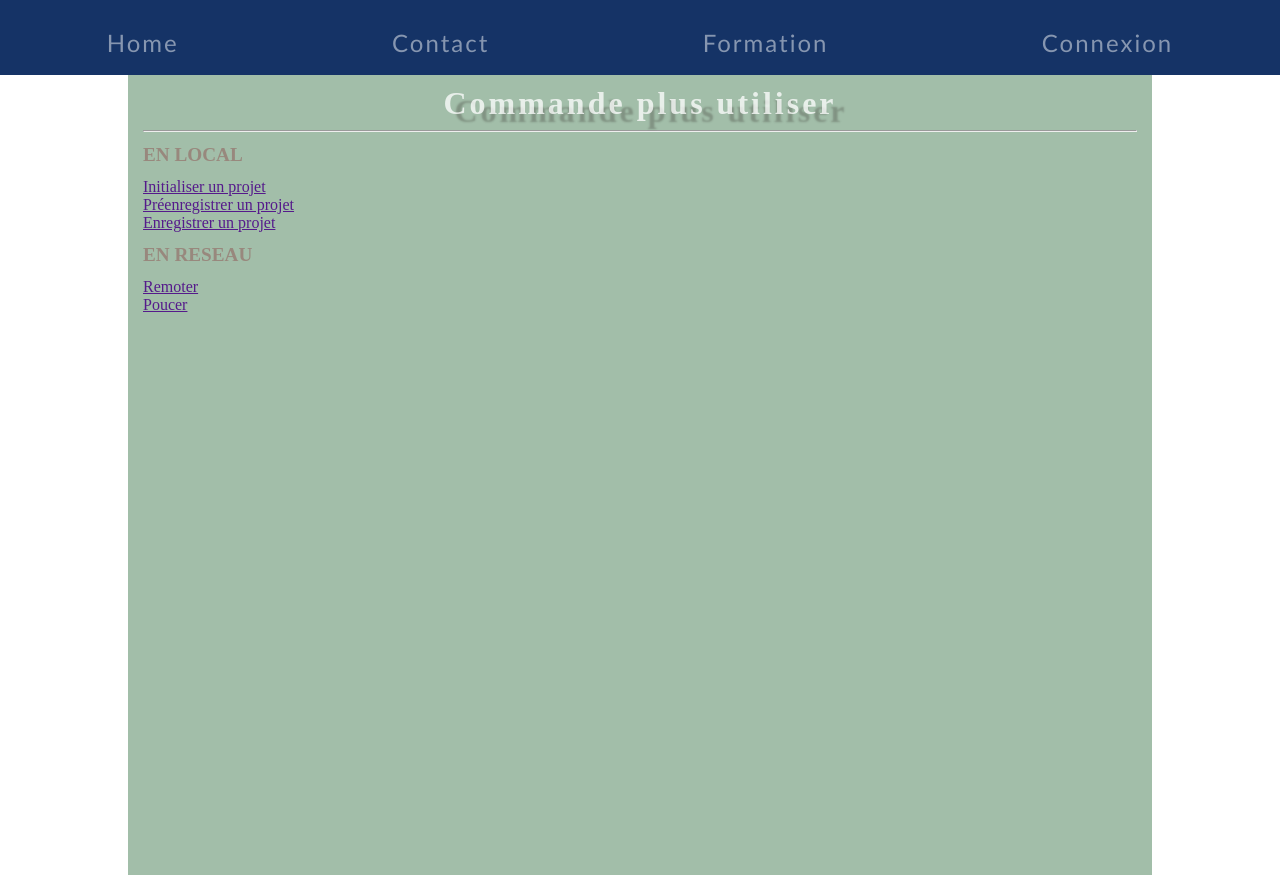
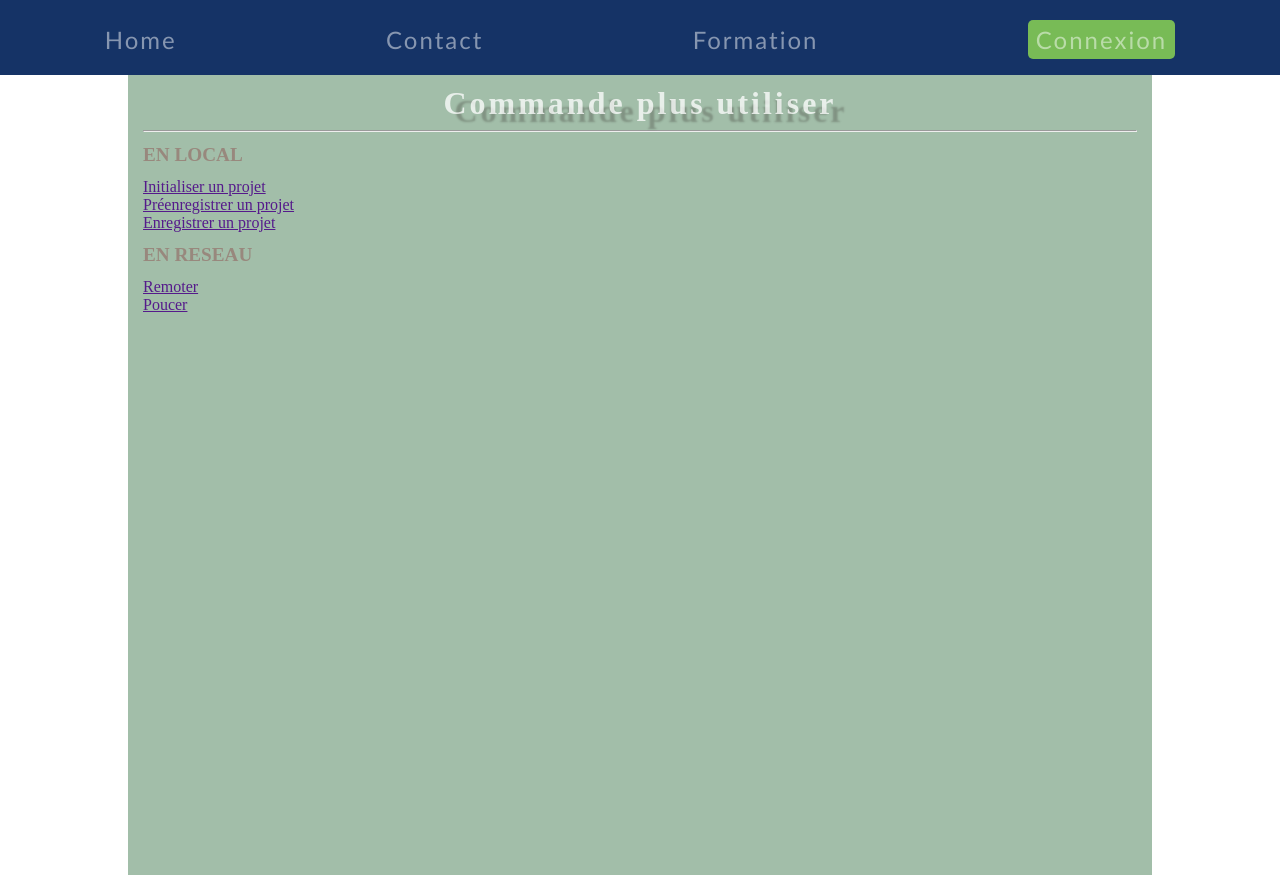
Before and after one commit to banfreddy/Apprendre-Git, a plain HTML site: page index.html in a window 1280 px wide. Drawn offline with Linux system fonts and the light colour scheme.

Commit message:
ajout classe bouton sur menu connexion

```diff
--- a/app.css
+++ b/app.css
@@ -14,7 +14,7 @@
     justify-content: space-around;
     align-items: center;
     text-align: center;
-    padding-top: 28px;
+    padding-top: 20px;
 }
 
 .navtop a {
@@ -56,3 +56,9 @@ hr {
 .ul-reseau {
     list-style-type: none;
 }
+
+.btn-primary {
+    background: #78bb56;
+    padding: 5px 8px;
+    border-radius: 5px;
+}
--- a/index.html
+++ b/index.html
@@ -15,7 +15,7 @@
             <a href="">Home</a>
             <a href="">Contact</a>
             <a href="">Formation</a>
-            <a href="">Connexion</a>
+            <a href="" class="btn-primary">Connexion</a>
         </nav>
     </header>
     <div class="contenu">
```
